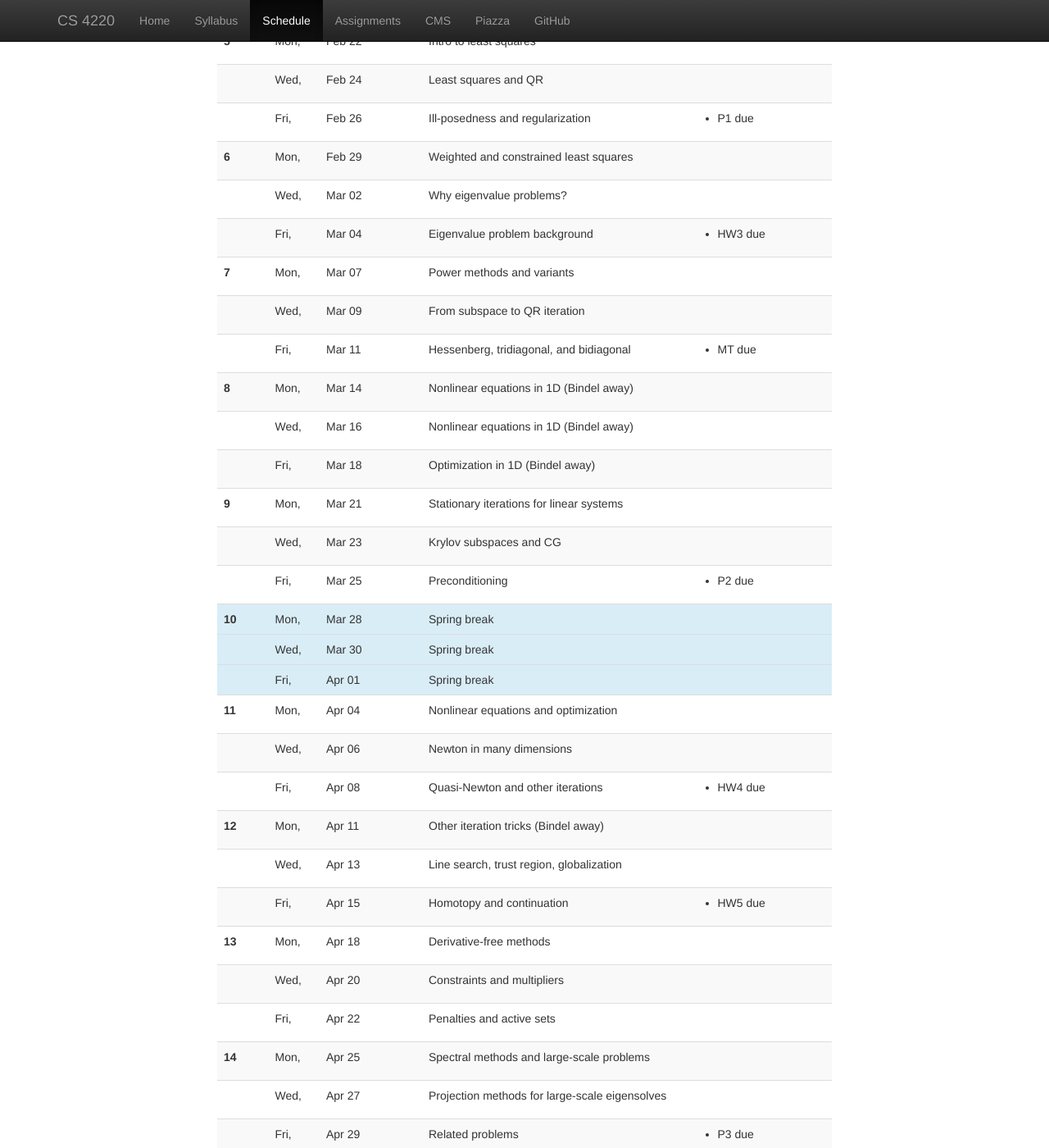
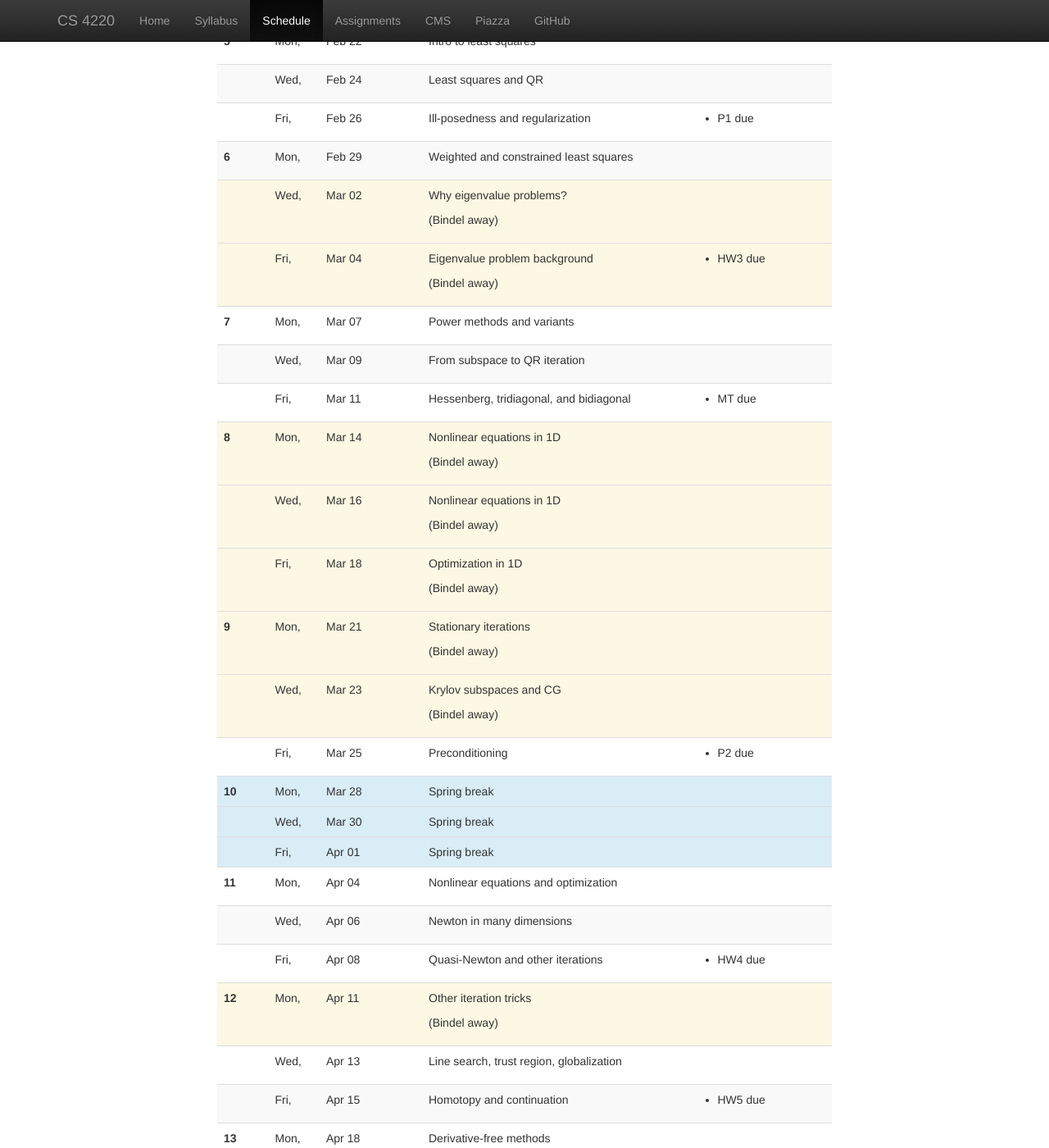
Before and after one commit to dbindel/cs4220-s17, a Jekyll site: the page built from web/schedule.html, in a window 1280 px wide and 1400 px high, scrolled down 733 px. Shown: the whole window at 82% size. Built offline with Jekyll 4.4.1, drawn with Linux system fonts in a browser that asks for light colours; nearby versions of some CDN libraries.

Commit message:
Updated travel schedule.

```diff
--- a/web/schedule.html
+++ b/web/schedule.html
@@ -27,7 +27,7 @@
       </tr>
     </thead>
     {% for lec in site.data.lectures %}
-    <tr{% if lec.break %} class="info"{% endif %}>
+    <tr{% if lec.break %} class="info"{% endif %}{% if lec.travel %} class="warning"{% endif %}>
       {% assign day = lec.date | date: "%a" %}
       <th>{% if day == "Mon" %}{{ lec.date | date: "%U" | plus: -3 }}{% endif %}</th>
       <td>{{ day }},</td>
@@ -35,7 +35,7 @@
       {% if lec.break %}
       <td>{{ lec.break }}</td>
       {% else %}
-      <td>{% if lec.info %}{% if lec.notes %}<a href="lec/{{ lec.notes }}">{{ lec.info | markdownify }}</a>{% else %}{{ lec.info | markdownify }}{% endif %}{% endif %}</td>
+      <td>{% if lec.info %}{% if lec.notes %}<a href="lec/{{ lec.notes }}">{{ lec.info | markdownify }}</a>{% else %}{{ lec.info | markdownify }}{% endif %}{% if lec.travel %}<p>(Bindel away)</p>{% endif %}{% endif %}</td>
       {% endif %}
       <td>
         {% if lec.hw %}<ul>
```
Also changed, not shown: web/_data/lectures.yml (+13 -5 lines).
